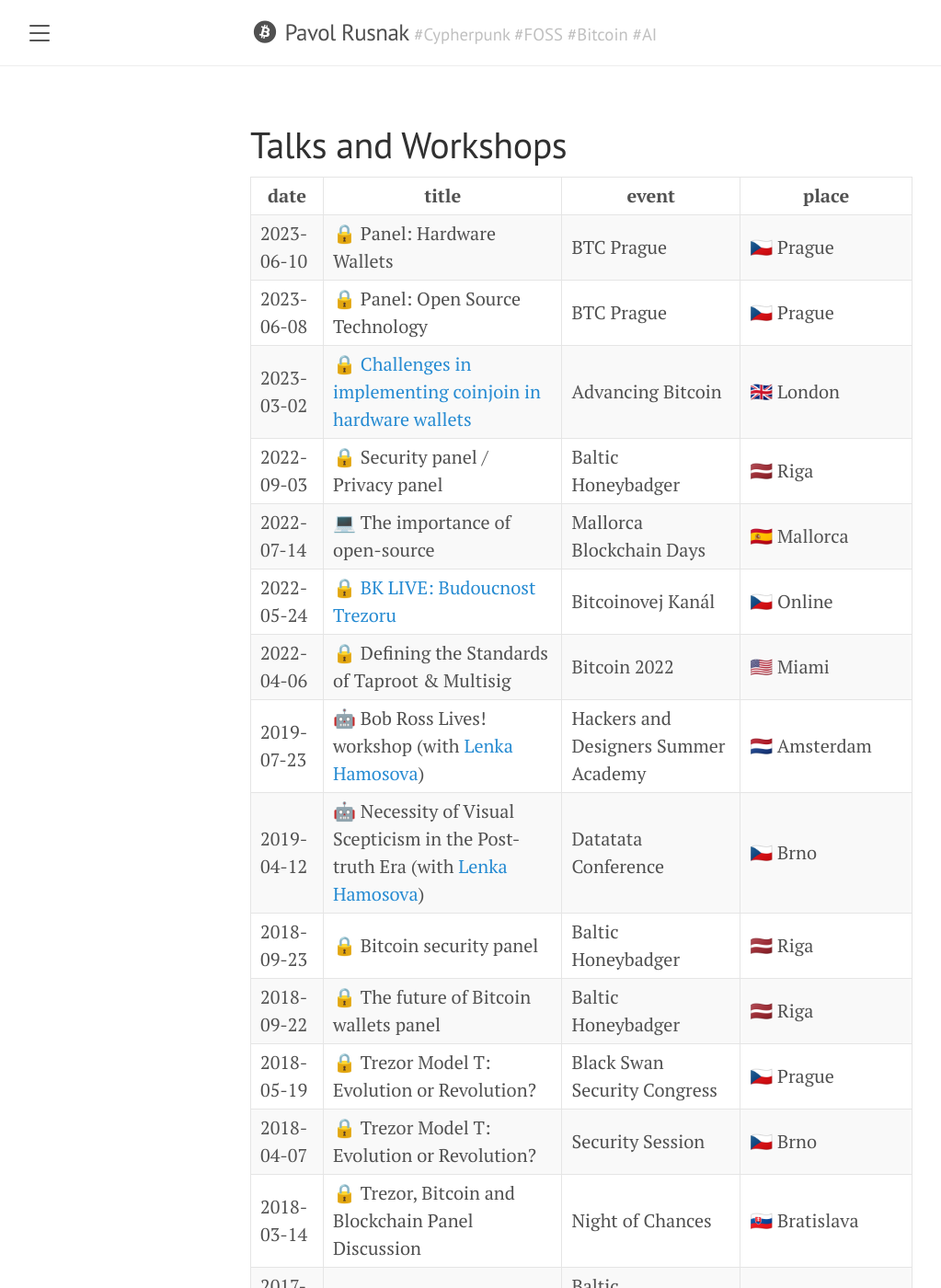
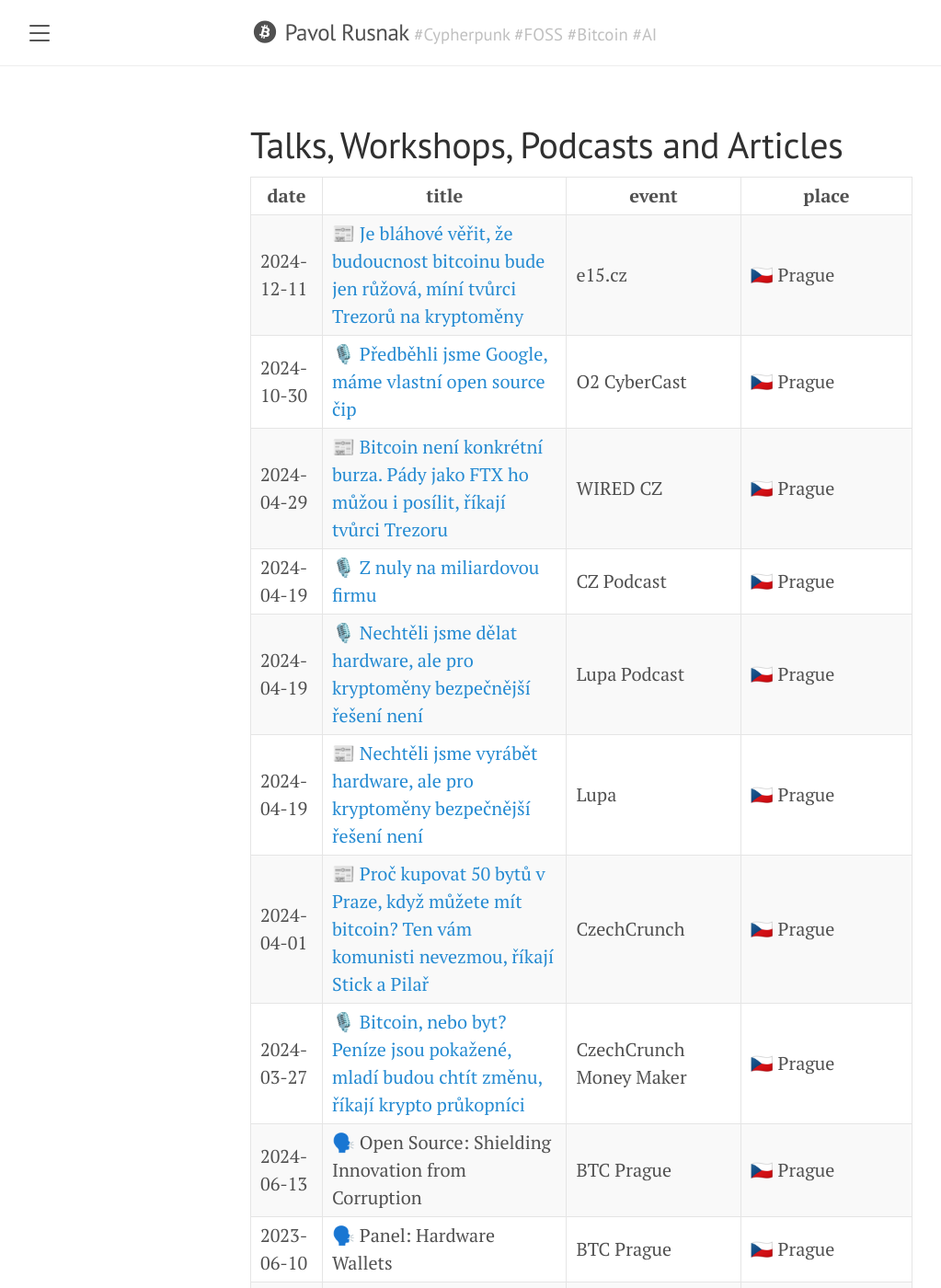
Before and after one commit to prusnak/rusnak.io, a Jekyll site: the page built from talks.md, in a window 1280 px wide and 1400 px high. Shown: the whole window at 92% size, without its empty margins (8-1031 px from the left). Built offline with Jekyll 4.4.1, drawn with Linux system fonts in a browser that asks for light colours; nearby versions of some CDN libraries; some of the changed text lies outside the part shown.

Commit message:
update talks

```diff
--- a/talks.md
+++ b/talks.md
@@ -1,50 +1,61 @@
 ---
 layout: page
-title: Talks and Workshops
+title: Talks, Workshops, Podcasts and Articles
 ---
 
 date | title | event | place
 -----|-------|-------|------
-2023-06-10 | 🔒 Panel: Hardware Wallets | BTC Prague | 🇨🇿 Prague
-2023-06-08 | 🔒 Panel: Open Source Technology | BTC Prague | 🇨🇿 Prague
-2023-03-02 | 🔒 [Challenges in implementing coinjoin in hardware wallets](https://www.youtube.com/watch?v=gqINXwsR33g) | Advancing Bitcoin | 🇬🇧 London
-2022-09-03 | 🔒 Security panel / Privacy panel | Baltic Honeybadger | 🇱🇻 Riga
-2022-07-14 | 💻 The importance of open-source | Mallorca Blockchain Days | 🇪🇸 Mallorca
-2022-05-24 | 🔒 [BK LIVE: Budoucnost Trezoru](https://www.youtube.com/watch?v=F3MaZKuPl9E) | Bitcoinovej Kanál | 🇨🇿 Online
-2022-04-06 | 🔒 Defining the Standards of Taproot & Multisig | Bitcoin 2022 | 🇺🇸 Miami
-2019-07-23 | 🤖 Bob Ross Lives! workshop (with [Lenka Hamosova](https://hamosova.com/)) | Hackers and Designers Summer Academy | 🇳🇱 Amsterdam
-2019-04-12 | 🤖 Necessity of Visual Scepticism in the Post-truth Era (with [Lenka Hamosova](https://hamosova.com/)) | Datatata Conference | 🇨🇿 Brno
-2018-09-23 | 🔒 Bitcoin security panel | Baltic Honeybadger | 🇱🇻 Riga
-2018-09-22 | 🔒 The future of Bitcoin wallets panel | Baltic Honeybadger | 🇱🇻 Riga
-2018-05-19 | 🔒 Trezor Model T: Evolution or Revolution? | Black Swan Security Congress | 🇨🇿 Prague
-2018-04-07 | 🔒 Trezor Model T: Evolution or Revolution? | Security Session | 🇨🇿 Brno
-2018-03-14 | 🔒 Trezor, Bitcoin and Blockchain Panel Discussion | Night of Chances | 🇸🇰 Bratislava
-2017-11-25 | 🔒 Trezor | Baltic Honeybadger | 🇱🇻 Riga
-2017-10-10 | 🔒 Introduction to cryptocurrencies | Contemporary Issues in Cryptography | 🇨🇿 Prague
-2017-10-07 | 💻 (In)Security of Cryptospace | Hackers Congress | 🇨🇿 Prague
-2017-03-10 | 💻 MicroPython & Trezor | PyCon SK | 🇸🇰 Bratislava
-2016-10-28 | 💻 MicroPython | PyCon CZ | 🇨🇿 Brno
-2016-04-09 | 💻 Decentralized and Distributed Internet | OSS Vikend | 🇸🇰 Bratislava
-2015-10-03 | 💻 IPFS: The InterPlanetary File System | Hackers Congress | 🇨🇿 Prague
-2014-10-11 | 💻 History of Hacking in Czechoslovakia | Hackers Congress | 🇨🇿 Prague
-2014-06-27 | 🔒 Trezor: Bitcoin hardware wallet | mDevCamp | 🇨🇿 Prague
-2014-04-27 | 🔒 Trezor: hardwarová peneženka rok poté | Security Session | 🇨🇿 Brno
-2013-12-29 | 🔒 Trezor: Bitcoin hardware wallet | Chaos Communication Congress | 🇩🇪 Hamburg
-2013-04-06 | 💻 Hackerspacy v Čechách a na Slovensku | Security Session | 🇨🇿 Brno
-2013-04-06 | 🔒 Trezor: hardwarová peneženka pro Bitcoin | Security Session | 🇨🇿 Brno
-2013-02-08 | 🔒 Trezor: Bitcoin hardware wallet | OHM Camp | 🇳🇱 Geestmerambacht
-2011-11-06 | 💻 Hackerspace a Open Hardware | LinuxAlt | 🇨🇿 Brno
-2011-08-20 | 💻 Hackerspaces and Open Hardware | openSUSE Conference | 🇩🇪 Nuremberg
-2011-07-04 | 💻 Hackerspace a Open Hardware | OSSConf | 🇸🇰 Zilina
-2010-11-16 | 🐧 openSUSE BuildService | MeeGo Conference | 🇮🇪 Dublin
-2010-09-18 | 🐧 openSUSE Connect | FrOSCamp | 🇨🇭 Zurich
-2010-08-31 | 🎨 SVG-edit | SVG Open | 🇫🇷 Paris
-2010-08-20 | 🐧 openSUSE Connect | FrOSCon | 🇩🇪 Sankt Augustin
-2010-07-04 | 🐧 openSUSE BuildService | OSSConf | 🇸🇰 Zilina
-2010-06-09 | 🐧 Rolling your first package in the openSUSE Build Service | LinuxTag | 🇩🇪 Berlin
-2010-05-07 | 🐧 GameStore | Linuxwochen | 🇦🇹 Vienna
-2010-02-06 | 🐧 RPM packaging collaboration | FOSDEM | 🇧🇪 Brussels
-2010-02-03 | 🐧 How to build and distribute your software using openSUSE Build Service and SUSE Studio | U-IN-X | 🇨🇿 Prague
-2009-04-15 | 🐧 openSUSE BuildService | LinuxExpo | 🇨🇿 Prague
-2008-10-26 | 🐧 openSUSE BuildService | Google Summer of Code Mentor Summit | 🇺🇸 Mountain View
-2008-10-08 | 🐧 openSUSE BuildService | Invex | 🇨🇿 Brno
+2024-12-11 | 📰 [Je bláhové věřit, že budoucnost bitcoinu bude jen růžová, míní tvůrci Trezorů na kryptoměny](https://www.e15.cz/kryptomeny/je-blahove-verit-ze-budoucnost-bitcoinu-bude-jen-ruzova-mini-tvurci-trezoru-na-kryptomeny-1420705) | e15.cz | 🇨🇿 Prague
+2024-10-30 | 🎙️ [Předběhli jsme Google, máme vlastní open source čip](https://www.youtube.com/watch?v=jAoNYXohZ6o) | O2 CyberCast | 🇨🇿 Prague
+2024-04-29 | 📰 [Bitcoin není konkrétní burza. Pády jako FTX ho můžou i posílit, říkají tvůrci Trezoru](https://www.wired.cz/clanky/bitcoin-neni-konkretni-burza-pady-jako-ftx-ho-muzou-i-posilit-rikaji-tvurci-trezoru) | WIRED CZ | 🇨🇿 Prague
+2024-04-19 | 🎙️ [Z nuly na miliardovou firmu](https://soundcloud.com/czpodcast-1/cz-podcast-317-z-nuly-na-miliardovou-firmu-pavol-stick-rusnak-ze-satoshilabs) | CZ Podcast | 🇨🇿 Prague
+2024-04-19 | 🎙️ [Nechtěli jsme dělat hardware, ale pro kryptoměny bezpečnější řešení není](https://www.youtube.com/watch?v=7KWbL8dLZ3E) | Lupa Podcast | 🇨🇿 Prague
+2024-04-19 | 📰 [Nechtěli jsme vyrábět hardware, ale pro kryptoměny bezpečnější řešení není](https://www.lupa.cz/clanky/pavol-rusnak-satoshilabs-nechteli-jsme-vyrabet-hardware-ale-pro-kryptomeny-bezpecnejsi-reseni-neni/) | Lupa | 🇨🇿 Prague
+2024-04-01 | 📰 [Proč kupovat 50 bytů v Praze, když můžete mít bitcoin? Ten vám komunisti nevezmou, říkají Stick a Pilař](https://cc.cz/proc-kupovat-50-bytu-v-praze-kdyz-muzete-mit-bitcoin-ten-vam-komunisti-nevezmou-rikaji-stick-a-pilar/) | CzechCrunch | 🇨🇿 Prague
+2024-03-27 | 🎙️ [Bitcoin, nebo byt? Peníze jsou pokažené, mladí budou chtít změnu, říkají krypto průkopníci](https://www.youtube.com/watch?v=_WKsuyEeLsQ) | CzechCrunch Money Maker | 🇨🇿 Prague
+2024-06-13 | 🗣️ Open Source: Shielding Innovation from Corruption | BTC Prague | 🇨🇿 Prague
+2023-06-10 | 🗣️ Panel: Hardware Wallets | BTC Prague | 🇨🇿 Prague
+2023-06-08 | 🗣️ Panel: Open Source Technology | BTC Prague | 🇨🇿 Prague
+2023-05-12 | 🎙️ [Stick o bezpečnosti a soukromí v bitcoinu](https://www.youtube.com/watch?v=AyRRa-N7QYk) | Stackuj.cz | 🇨🇿 Prague
+2023-05-12 | 🗣️ [Jak vznikla první hardwarová kryptopeněženka](https://www.youtube.com/watch?v=DBtd6xUlC5g) | PrusaLab | 🇨🇿 Prague
+2023-03-02 | 🗣️ [Challenges in implementing coinjoin in hardware wallets](https://www.youtube.com/watch?v=gqINXwsR33g) | Advancing Bitcoin | 🇬🇧 London
+2022-09-03 | 🗣️ Security panel / Privacy panel | Baltic Honeybadger | 🇱🇻 Riga
+2022-07-14 | 🗣️ The importance of open-source | Mallorca Blockchain Days | 🇪🇸 Mallorca
+2022-05-24 | 🎙️ [BK LIVE: Budoucnost Trezoru](https://www.youtube.com/watch?v=F3MaZKuPl9E) | Bitcoinovej Kanál | 🇨🇿 Online
+2022-04-06 | 🗣️ Defining the Standards of Taproot & Multisig | Bitcoin 2022 | 🇺🇸 Miami
+2019-07-23 | 🛠️ Bob Ross Lives! workshop (with [Lenka Hamosova](https://hamosova.com/)) | Hackers and Designers Summer Academy | 🇳🇱 Amsterdam
+2019-04-12 | 🗣️ Necessity of Visual Scepticism in the Post-truth Era (with [Lenka Hamosova](https://hamosova.com/)) | Datatata Conference | 🇨🇿 Brno
+2018-09-23 | 🗣️ Bitcoin security panel | Baltic Honeybadger | 🇱🇻 Riga
+2018-09-22 | 🗣️ The future of Bitcoin wallets panel | Baltic Honeybadger | 🇱🇻 Riga
+2018-05-19 | 🗣️ Trezor Model T: Evolution or Revolution? | Black Swan Security Congress | 🇨🇿 Prague
+2018-04-07 | 🗣️ Trezor Model T: Evolution or Revolution? | Security Session | 🇨🇿 Brno
+2018-03-14 | 🗣️ Trezor, Bitcoin and Blockchain Fireside Chat | Night of Chances | 🇸🇰 Bratislava
+2017-11-25 | 🗣️ Trezor | Baltic Honeybadger | 🇱🇻 Riga
+2017-10-10 | 🗣️ Introduction to cryptocurrencies | Contemporary Issues in Cryptography | 🇨🇿 Prague
+2017-10-07 | 🗣️ (In)Security of Cryptospace | Hackers Congress | 🇨🇿 Prague
+2017-03-10 | 🗣️ MicroPython & Trezor | PyCon SK | 🇸🇰 Bratislava
+2016-10-28 | 🗣️ MicroPython | PyCon CZ | 🇨🇿 Brno
+2016-04-09 | 🗣️ Decentralized and Distributed Internet | OSS Vikend | 🇸🇰 Bratislava
+2015-10-03 | 🗣️ IPFS: The InterPlanetary File System | Hackers Congress | 🇨🇿 Prague
+2014-10-11 | 🗣️ History of Hacking in Czechoslovakia | Hackers Congress | 🇨🇿 Prague
+2014-06-27 | 🗣️ Trezor: Bitcoin hardware wallet | mDevCamp | 🇨🇿 Prague
+2014-04-27 | 🗣️ Trezor: hardwarová peneženka rok poté | Security Session | 🇨🇿 Brno
+2013-12-29 | 🗣️ Trezor: Bitcoin hardware wallet | Chaos Communication Congress | 🇩🇪 Hamburg
+2013-04-06 | 🗣️ Hackerspacy v Čechách a na Slovensku | Security Session | 🇨🇿 Brno
+2013-04-06 | 🗣️ Trezor: hardwarová peneženka pro Bitcoin | Security Session | 🇨🇿 Brno
+2013-02-08 | 🗣️ Trezor: Bitcoin hardware wallet | OHM Camp | 🇳🇱 Geestmerambacht
+2011-11-06 | 🗣️ Hackerspace a Open Hardware | LinuxAlt | 🇨🇿 Brno
+2011-08-20 | 🗣️ Hackerspaces and Open Hardware | openSUSE Conference | 🇩🇪 Nuremberg
+2011-07-04 | 🗣️ Hackerspace a Open Hardware | OSSConf | 🇸🇰 Zilina
+2010-11-16 | 🗣️ openSUSE BuildService | MeeGo Conference | 🇮🇪 Dublin
+2010-09-18 | 🗣️ openSUSE Connect | FrOSCamp | 🇨🇭 Zurich
+2010-08-31 | 🗣️ SVG-edit | SVG Open | 🇫🇷 Paris
+2010-08-20 | 🗣️ openSUSE Connect | FrOSCon | 🇩🇪 Sankt Augustin
+2010-07-04 | 🗣️ openSUSE BuildService | OSSConf | 🇸🇰 Zilina
+2010-06-09 | 🛠️ Rolling your first package in the openSUSE Build Service | LinuxTag | 🇩🇪 Berlin
+2010-05-07 | 🗣️ GameStore | Linuxwochen | 🇦🇹 Vienna
+2010-02-06 | 🛠️ RPM packaging collaboration | FOSDEM | 🇧🇪 Brussels
+2010-02-03 | 🗣️ How to build and distribute your software using openSUSE Build Service and SUSE Studio | U-IN-X | 🇨🇿 Prague
+2009-04-15 | 🗣️ openSUSE BuildService | LinuxExpo | 🇨🇿 Prague
+2008-10-26 | 🛠️ openSUSE BuildService | Google Summer of Code Mentor Summit | 🇺🇸 Mountain View
+2008-10-08 | 🗣️ openSUSE BuildService | Invex | 🇨🇿 Brno
```
